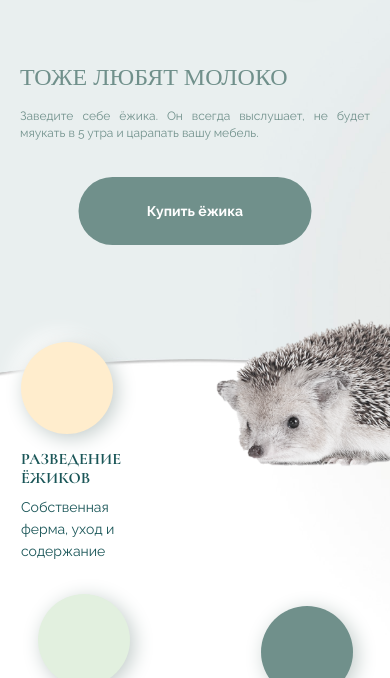
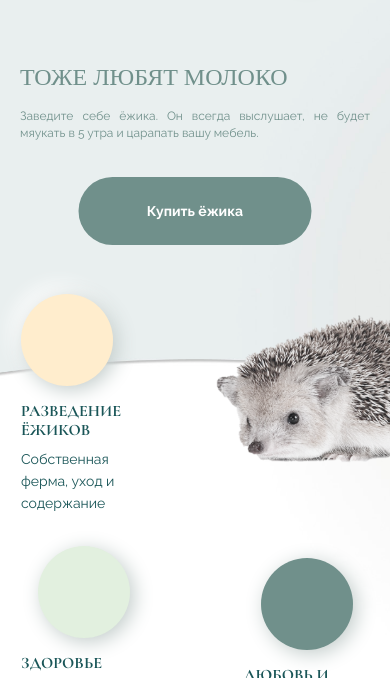
Before and after one commit to OgurtsovArtem/Hedgehogs, a website built with webpack: page src/index.html in a window 390 px wide. Shown: the part 79-757 px from the top of the page. Built offline with nearby package versions, Linux system fonts and the light colour scheme.

Commit message:
Correction padding on mobile

```diff
--- a/src/blocks/brief/__container/brief__container.css
+++ b/src/blocks/brief/__container/brief__container.css
@@ -2,3 +2,9 @@
   padding-top: 6rem;
   color: var(--main-text-color);
 }
+
+@media (max-width: 520px){
+  .brief__container{
+    padding-top: 3rem;
+  }
+}
```
